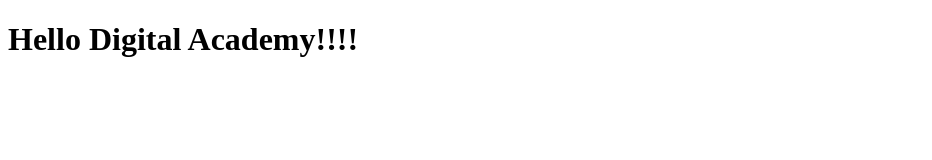
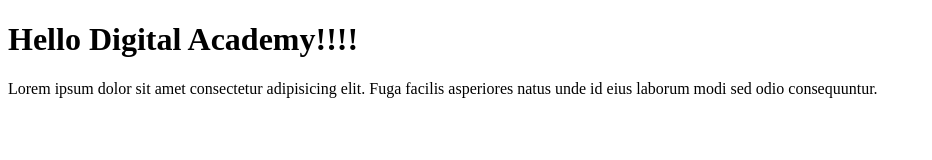
Before and after one commit to giacomoF5/Welcome-Git, a plain HTML site: page index.html in a window 1280 px wide. Shown: the whole page, without its empty margins (0-932 px from the left). Drawn offline with Linux system fonts and the light colour scheme.

Commit message:
add paragraph in index html

```diff
--- a/index.html
+++ b/index.html
@@ -12,6 +12,8 @@
 
     <h1>Hello Digital Academy!!!!</h1>
 
+    <p>Lorem ipsum dolor sit amet consectetur adipisicing elit. Fuga facilis asperiores natus unde id eius laborum modi sed odio consequuntur.</p>
+
 </body>
 
 </html>
```
